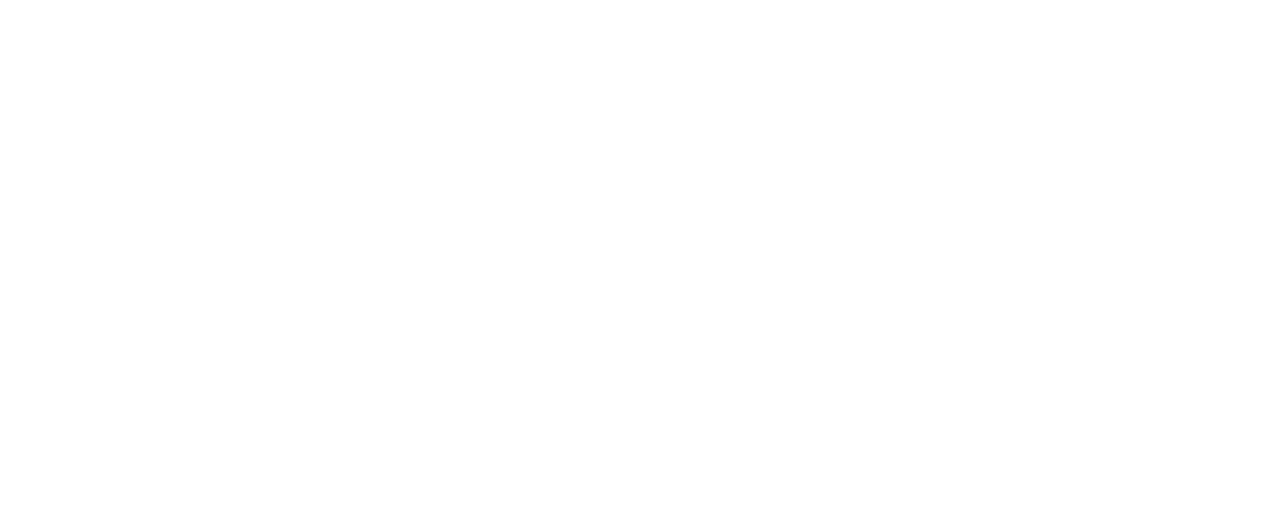
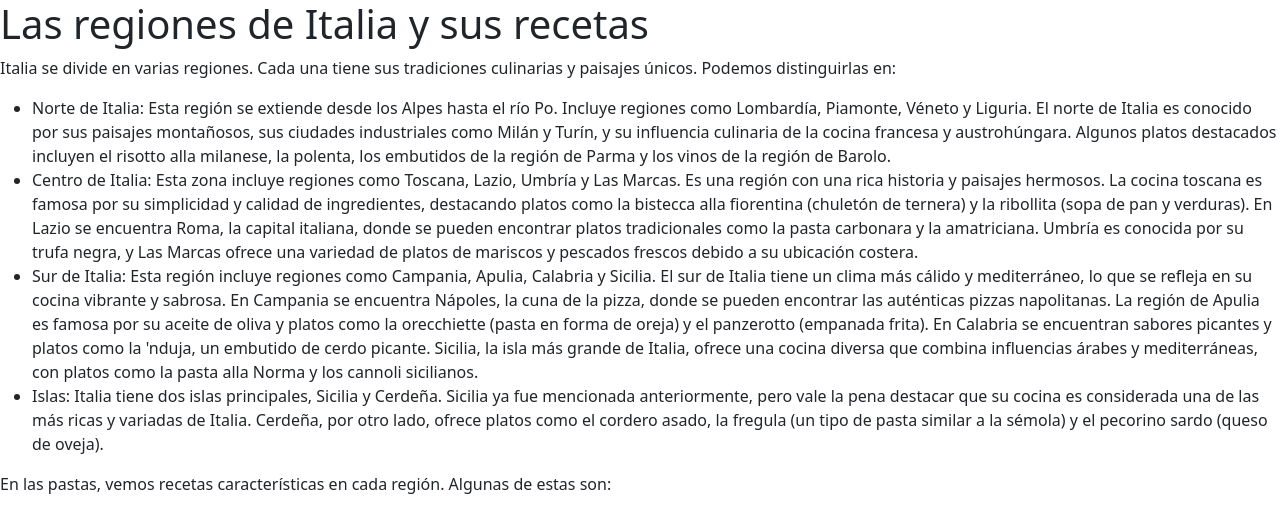
Before and after one commit to lgaieta/comida-italiana, a website: page regiones.html in a window 1280 px wide. Drawn offline with nearby package versions, Linux system fonts and the light colour scheme.

Commit message:
Added images to inicio and info to regiones

```diff
--- a/regiones.html
+++ b/regiones.html
@@ -3,10 +3,20 @@
 <head>
     <meta charset="UTF-8">
     <meta http-equiv="X-UA-Compatible" content="IE=edge">
+    <title>Regiones - Pastas Italianas</title>
     <meta name="viewport" content="width=device-width, initial-scale=1.0">
-    <title>Regiones - Pastas Italianas</title>
+    <link href="https://cdn.jsdelivr.net/npm/bootstrap@5.3.0-alpha3/dist/css/bootstrap.min.css" rel="stylesheet" integrity="sha384-KK94CHFLLe+nY2dmCWGMq91rCGa5gtU4mk92HdvYe+M/SXH301p5ILy+dN9+nJOZ" crossorigin="anonymous">
 </head>
 <body>
+    <h1>Las regiones de Italia y sus recetas</h1>
+    <p>Italia se divide en varias regiones. Cada una tiene sus tradiciones culinarias y paisajes únicos. Podemos distinguirlas en:</p>
+    <ul>
+        <li>Norte de Italia: Esta región se extiende desde los Alpes hasta el río Po. Incluye regiones como Lombardía, Piamonte, Véneto y Liguria. El norte de Italia es conocido por sus paisajes montañosos, sus ciudades industriales como Milán y Turín, y su influencia culinaria de la cocina francesa y austrohúngara. Algunos platos destacados incluyen el risotto alla milanese, la polenta, los embutidos de la región de Parma y los vinos de la región de Barolo.</li>
+        <li>Centro de Italia: Esta zona incluye regiones como Toscana, Lazio, Umbría y Las Marcas. Es una región con una rica historia y paisajes hermosos. La cocina toscana es famosa por su simplicidad y calidad de ingredientes, destacando platos como la bistecca alla fiorentina (chuletón de ternera) y la ribollita (sopa de pan y verduras). En Lazio se encuentra Roma, la capital italiana, donde se pueden encontrar platos tradicionales como la pasta carbonara y la amatriciana. Umbría es conocida por su trufa negra, y Las Marcas ofrece una variedad de platos de mariscos y pescados frescos debido a su ubicación costera.</li>
+        <li>Sur de Italia: Esta región incluye regiones como Campania, Apulia, Calabria y Sicilia. El sur de Italia tiene un clima más cálido y mediterráneo, lo que se refleja en su cocina vibrante y sabrosa. En Campania se encuentra Nápoles, la cuna de la pizza, donde se pueden encontrar las auténticas pizzas napolitanas. La región de Apulia es famosa por su aceite de oliva y platos como la orecchiette (pasta en forma de oreja) y el panzerotto (empanada frita). En Calabria se encuentran sabores picantes y platos como la 'nduja, un embutido de cerdo picante. Sicilia, la isla más grande de Italia, ofrece una cocina diversa que combina influencias árabes y mediterráneas, con platos como la pasta alla Norma y los cannoli sicilianos.</li>
+        <li>Islas: Italia tiene dos islas principales, Sicilia y Cerdeña. Sicilia ya fue mencionada anteriormente, pero vale la pena destacar que su cocina es considerada una de las más ricas y variadas de Italia. Cerdeña, por otro lado, ofrece platos como el cordero asado, la fregula (un tipo de pasta similar a la sémola) y el pecorino sardo (queso de oveja).</li>
 
+    </ul>
+    <p> En las pastas, vemos recetas características en cada región. Algunas de estas son:</p>
 </body>
 </html>
```
Also changed, not shown: inicio.html (+2 -1 lines).
